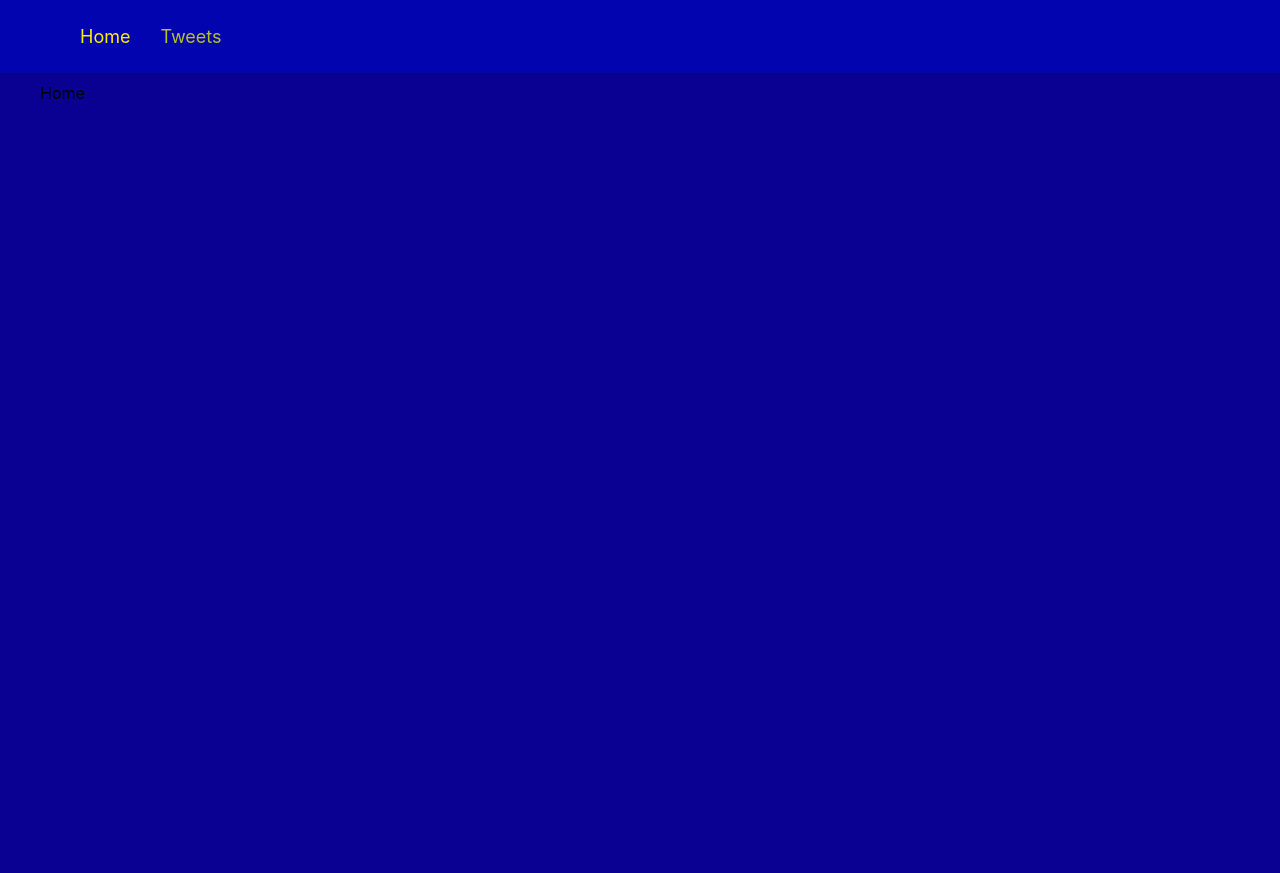
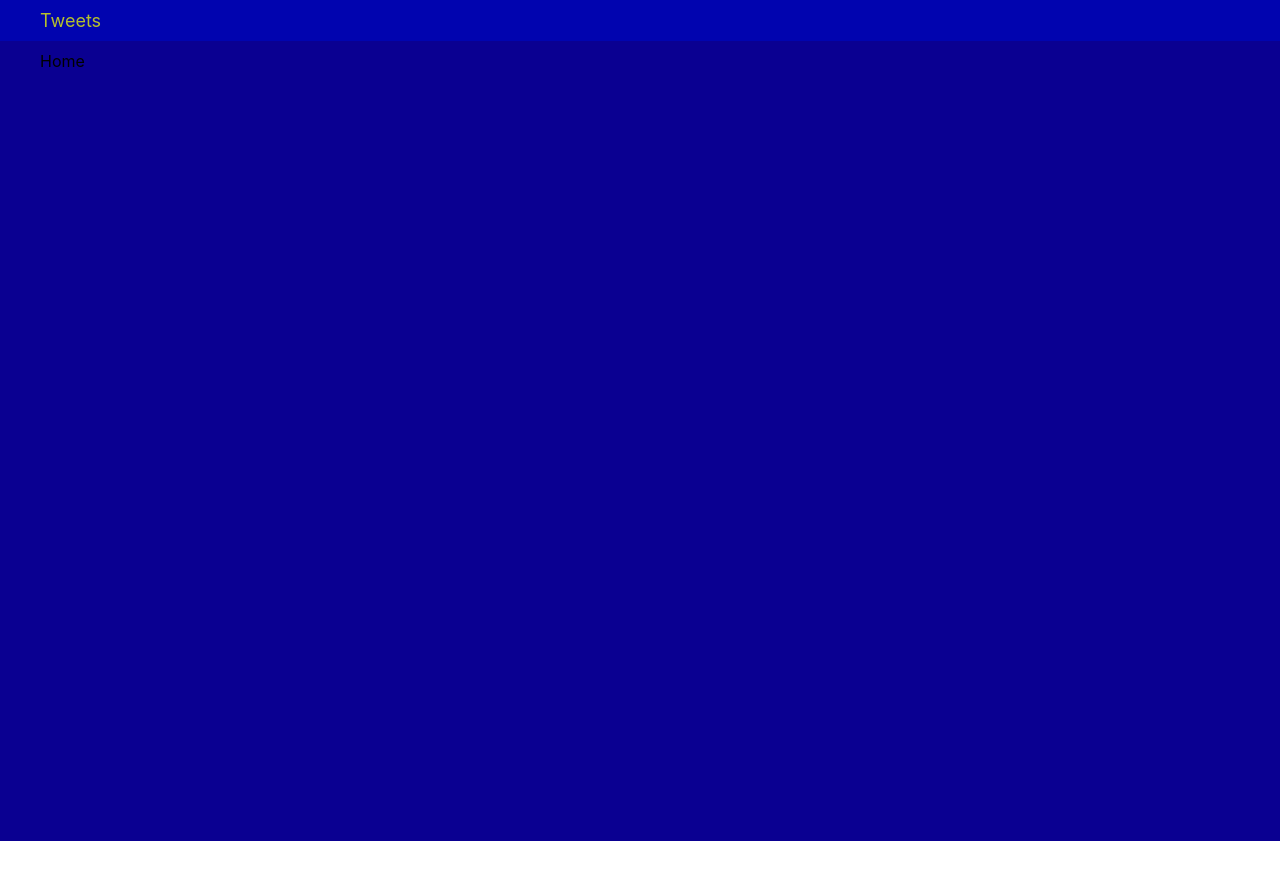
Before and after one commit to vitalij99/goit-tweets-task, a React (Create React App) app: page / in a window 1280 px wide. After the commit the page ends 841 px from the top, so only its background shows below. Built offline with nearby package versions, Linux system fonts and the light colour scheme.

Commit message:
add btn back

```diff
--- a/src/components/App.js
+++ b/src/components/App.js
@@ -1,4 +1,4 @@
-import { Route, Routes } from "react-router-dom";
+import { Navigate, Route, Routes } from "react-router-dom";
 import Layaout from "./Layout/Layout";
 import { Home } from "../pages/Home/Home";
 import Tweets from "../pages/Tweets/Tweets";
@@ -10,6 +10,7 @@ function App() {
                 <Route path="/" element={<Layaout />}>
                     <Route index element={<Home />} />
                     <Route path="tweets" element={<Tweets />} />
+                    <Route path="*" element={<Navigate to={"/"} />} />
                 </Route>
             </Routes>
         </>
--- a/src/components/AppBar/AppBar.jsx
+++ b/src/components/AppBar/AppBar.jsx
@@ -1,31 +1,19 @@
 import React from "react";
-import { NavLink } from "react-router-dom";
+import { NavLink, useLocation } from "react-router-dom";
 import style from "./AppBar.module.scss";
 
-const navItems = [
-    { href: "/", text: "Home" },
-    { href: "tweets", text: "Tweets" },
-];
+const AppBar = () => {
+    const location = useLocation();
 
-function markup({ href, text }, i) {
-    return (
-        <li key={i}>
-            <NavLink
-                to={href}
-                className={({ isActive }) =>
-                    isActive ? `${style.active}` : `${style.link}`
-                }
-            >
-                {text}
-            </NavLink>
-        </li>
-    );
-}
-const AppBar = () => {
     return (
         <header className={style.header}>
             <nav>
-                <ul className={style.list}>{navItems.map(markup)}</ul>
+                <NavLink
+                    to={location.pathname === "/tweets" ? "/" : "tweets"}
+                    className={style.link}
+                >
+                    {location.pathname === "/tweets" ? "Back" : "Tweets"}
+                </NavLink>
             </nav>
         </header>
     );
--- a/src/components/AppBar/AppBar.module.scss
+++ b/src/components/AppBar/AppBar.module.scss
@@ -1,23 +1,13 @@
-nav {
-    display: flex;
-    align-items: center;
-}
 
 .header {
-
     background-color: #0104af;
     padding: 10px 40px;
     box-shadow: 0px 5px 20px 2px #0206ffb2;
 }
 
-.list {
-    display: flex;
-    list-style: none;
-    gap: 30px;
-}
 
-.link,
-.active {
+
+.link {
     font-size: 18px;
     color: #f2ff00bf;
     text-decoration: none;
@@ -28,7 +18,3 @@ nav {
     }
 
 }
-
-.active {
-    color: #fff200;
-}
--- a/src/components/Button/Button.module.scss
+++ b/src/components/Button/Button.module.scss
@@ -9,7 +9,7 @@
     width: 196px;
     height: 50px;
     cursor: pointer;
-
+    transition: background-color 200ms linear ;
 
     box-shadow: 0px 3.43693px 3.43693px rgba(0, 0, 0, 0.25);
     border-radius: 10.3108px;
@@ -18,8 +18,7 @@
         background: #5CD3A8;
     }
 
-    &:hover,
-    &:focus {
-        background: #69f1c0;
+    &:hover {
+        background: #57c99f;
     }
 }
```
